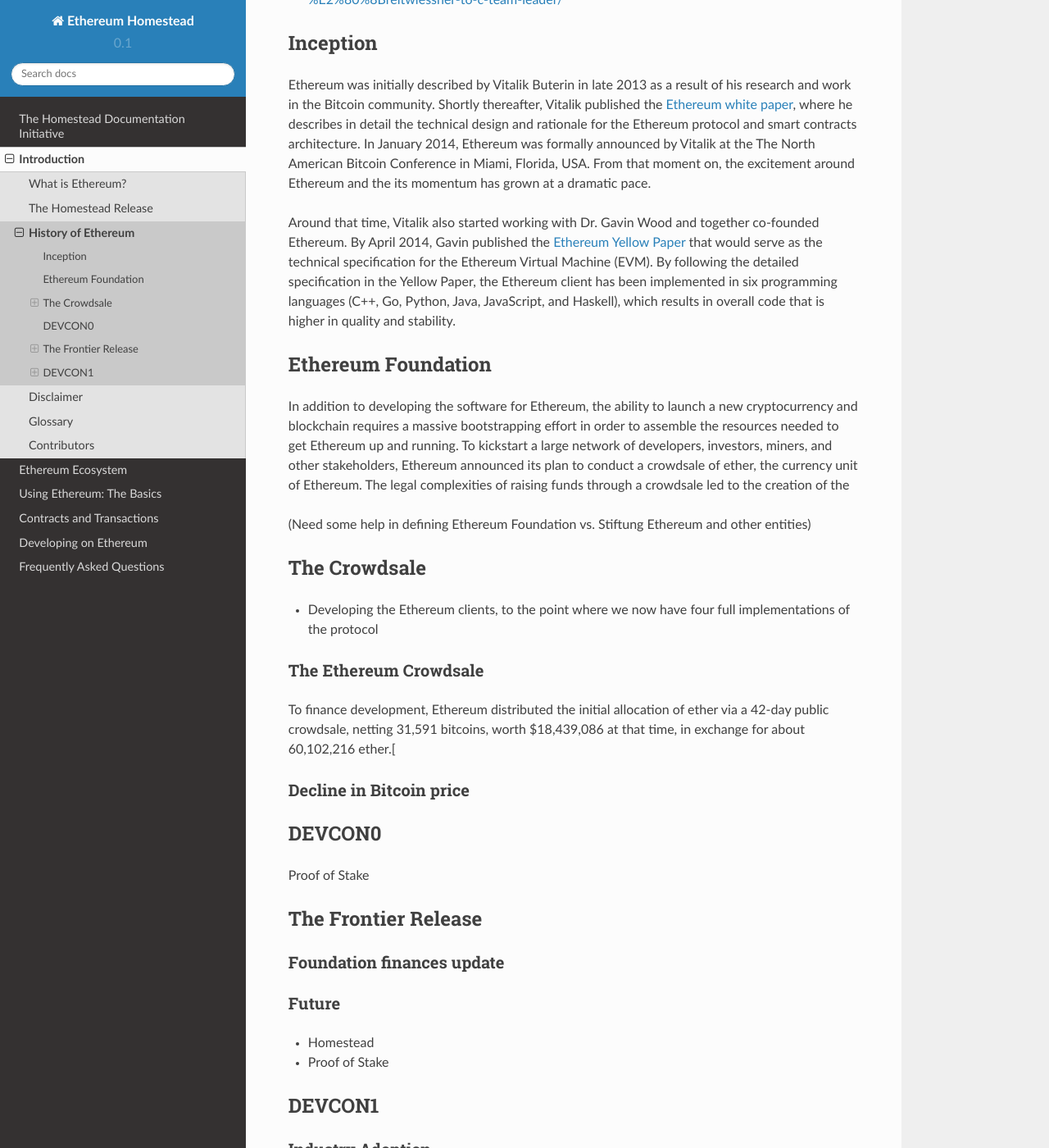
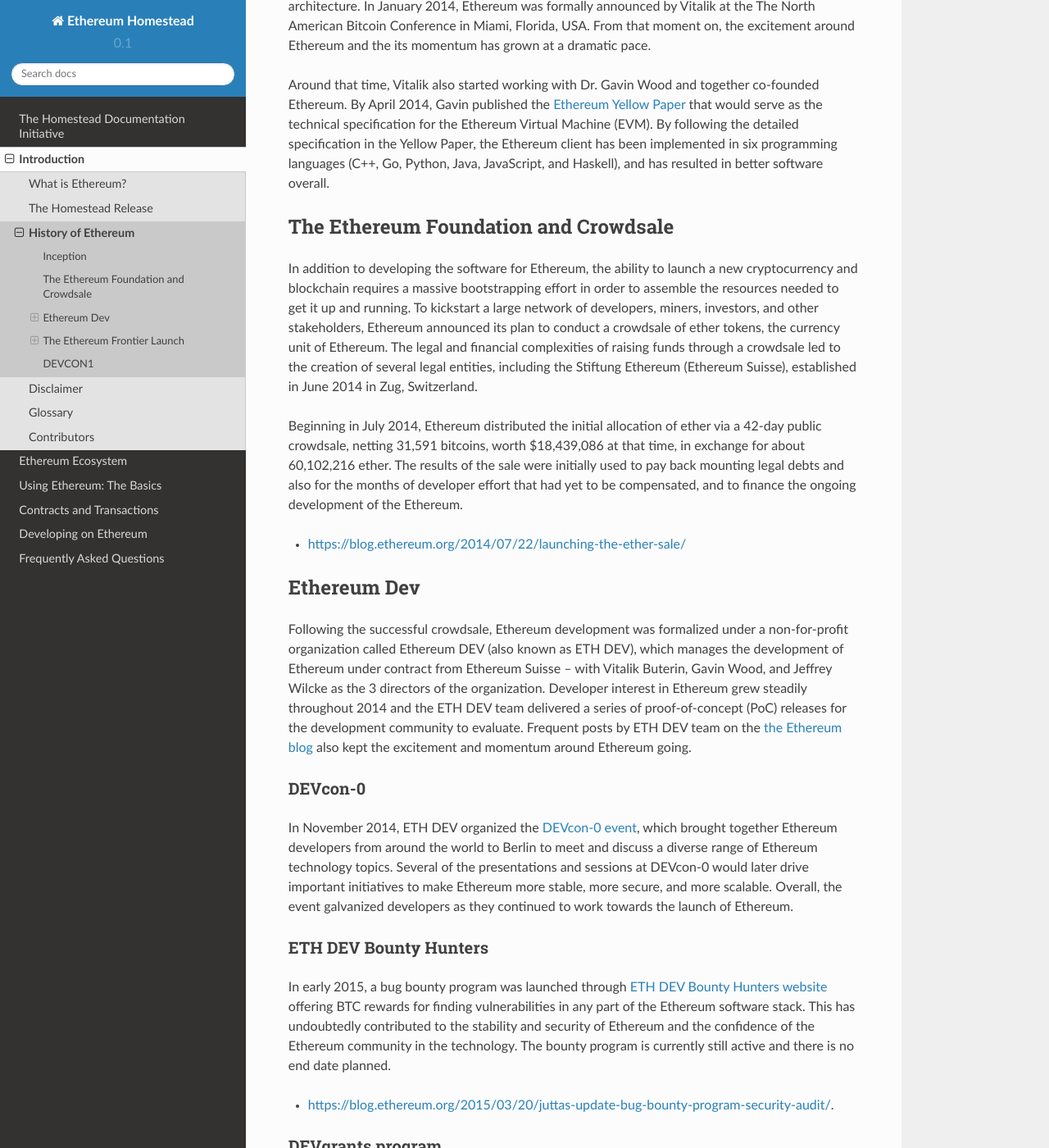
Before and after one commit to ethereum/homestead-guide, a Sphinx documentation site: the page built from source/introduction/history-of-ethereum.rst, in a window 1280 px wide and 1400 px high, scrolled down 292 px. Shown: the whole window at 82% size. Built offline with Sphinx 7.4.7 and the Read the Docs theme 2.0.0, drawn with Linux system fonts in a browser that asks for light colours; some of the changed text lies outside the part shown.

Commit message:
Up to Frontier release

```diff
--- a/source/introduction/history-of-ethereum.rst
+++ b/source/introduction/history-of-ethereum.rst
@@ -1,77 +1,66 @@
 ********************************************************************************
 History of Ethereum
 ********************************************************************************
-
-Sections
-
-* https://medium.com/@ConsenSys/programmable-blockchains-in-context-ethereum-s-future-cd8451eb421e#.ipzq6ttnh
-* http://bitcoinist.net/ethereum-foundation-appoints-%E2%80%8Bdr-christian-%E2%80%8Breitwiessner-to-c-team-leader/
 
 Inception
 ================================================================================
 Ethereum was initially described by Vitalik Buterin in late 2013 as a result of his research and work in the Bitcoin community. Shortly thereafter, Vitalik published the `Ethereum white paper <http://vbuterin.com/ethereum.html>`_, where he describes in detail the technical design and rationale for the Ethereum protocol and smart contracts architecture. In January 2014, Ethereum was formally announced by Vitalik at the The North American Bitcoin Conference in Miami, Florida, USA. From that moment on, the excitement around Ethereum and the its momentum has grown at a dramatic pace.
 
-Around that time, Vitalik also started working with Dr. Gavin Wood and together co-founded Ethereum. By April 2014, Gavin published the `Ethereum Yellow Paper <http://gavwood.com/paper.pdf>`_ that would serve as the technical specification for the Ethereum Virtual Machine (EVM). By following the detailed specification in the Yellow Paper, the Ethereum client has been implemented in six programming languages (C++, Go, Python, Java, JavaScript, and Haskell), which results in overall code that is higher in quality and stability.
+Around that time, Vitalik also started working with Dr. Gavin Wood and together co-founded Ethereum. By April 2014, Gavin published the `Ethereum Yellow Paper <http://gavwood.com/paper.pdf>`_ that would serve as the technical specification for the Ethereum Virtual Machine (EVM). By following the detailed specification in the Yellow Paper, the Ethereum client has been implemented in six programming languages (C++, Go, Python, Java, JavaScript, and Haskell), and has resulted in better software overall.
+
+.. When a discrepancy occurs due to either human or computer languages, a roundtable of client developers can compare results and discuss the ramifications of a particular interpretation so as to determine a specific course of action. Aided by automated and random testing, sometimes the result of a consensus failure was not in code, but the documentation itself. Nonetheless, the benefits of a specification-driven implementation began to shine, helping to neutralise human error as we interpreted words into code.
 
 .. https://blog.ethereum.org/2016/02/09/cut-and-try-building-a-dream/
 .. http://www.coindesk.com/ethererum-launches-cryptocurrency-2-0-network/
 
 
-Ethereum Foundation
-=======================================================================
+The Ethereum Foundation and Crowdsale
+================================================================================
+In addition to developing the software for Ethereum, the ability to launch a new cryptocurrency and blockchain requires a massive bootstrapping effort in order to assemble the resources needed to get it up and running. To kickstart a large network of developers, miners, investors, and other stakeholders, Ethereum announced its plan to conduct a crowdsale of ether tokens, the currency unit of Ethereum. The legal and financial complexities of raising funds through a crowdsale led to the creation of several legal entities, including the Stiftung Ethereum (Ethereum Suisse), established in June 2014 in Zug, Switzerland.
+
+Beginning in July 2014, Ethereum distributed the initial allocation of ether via a 42-day public crowdsale, netting 31,591 bitcoins, worth $18,439,086 at that time, in exchange for about 60,102,216 ether. The results of the sale were initially used to pay back mounting legal debts and also for the months of developer effort that had yet to be compensated, and to finance the ongoing development of the Ethereum.
+
+* https://blog.ethereum.org/2014/07/22/launching-the-ether-sale/
 
 
-In addition to developing the software for Ethereum, the ability to launch a new cryptocurrency and blockchain requires a massive bootstrapping effort in order to assemble the resources needed to get Ethereum up and running. To kickstart a large network of developers, investors, miners, and other stakeholders, Ethereum announced its plan to conduct a crowdsale of ether, the currency unit of Ethereum. The legal complexities of raising funds through a crowdsale led to the creation of the
+Ethereum Dev
+================================================================================
+Following the successful crowdsale, Ethereum development was formalized under a non-for-profit organization called Ethereum DEV (also known as ETH DEV), which manages the development of Ethereum under contract from Ethereum Suisse – with Vitalik Buterin, Gavin Wood, and Jeffrey Wilcke as the 3 directors of the organization. Developer interest in Ethereum grew steadily throughout 2014 and the ETH DEV team delivered a series of proof-of-concept (PoC) releases for the development community to evaluate. Frequent posts by ETH DEV team on the  `the Ethereum blog <https://blog.ethereum.org>`_ also kept the excitement and momentum around Ethereum going.
 
-(Need some help in defining Ethereum Foundation vs. Stiftung Ethereum and other entities)
+DEVcon-0
+--------------------------------------------------------------------------------
+In November 2014, ETH DEV organized the `DEVcon-0 event <https://blog.ethereum.org/2014/12/05/d%CE%BEvcon-0-recap/>`_, which brought together Ethereum developers from around the world to Berlin to meet and discuss a diverse range of Ethereum technology topics. Several of the presentations and sessions at DEVcon-0 would later drive important initiatives to make Ethereum more stable, more secure, and more scalable. Overall, the event galvanized developers as they continued to work towards the launch of Ethereum.
+
+ETH DEV Bounty Hunters
+--------------------------------------------------------------------------------
+In early 2015, a bug bounty program was launched through `ETH DEV Bounty Hunters website <http://bounty.ethdev.com/>`_ offering BTC rewards for finding vulnerabilities in any part of the Ethereum software stack. This has undoubtedly contributed to the stability and security of Ethereum and the confidence of the Ethereum community in the technology. The bounty program is currently still active and there is no end date planned.
+
+* https://blog.ethereum.org/2015/03/20/juttas-update-bug-bounty-program-security-audit/.
+
+DEVgrants program
+--------------------------------------------------------------------------------
+In April 2015, `the DEVgrants program <https://blog.ethereum.org/2015/04/07/devgrants-help/>`_ was announced, which is a program that offers funding for contributions both to the Ethereum platform, and to projects based on Ethereum. Hundreds of developers were already contributing their time and thinking to Ethereum projects or in open source projects. This program served to reward and support those developers for their contributions. The DEVgrants program continues to operate today and has funding of the program was recently renewed in January 2016.
+
+* https://blog.ethereum.org/2016/01/08/d%CE%BEvgrants-update-new-funding/
+
+Security Audit
+--------------------------------------------------------------------------------
+The Ethereum security audit began at the end of 2014 and continued through the first half of 2015. Ethereum engaged multiple third party software security firms to conduct an end-to-end audit of "everything" (from networking to the Ethereum VM to syncing layer to Proof-of-Work, etc). The audits uncovered security issues that were addressed and tested again, but ultimately resulted in a more secure platform.
+
+* https://blog.ethereum.org/2015/07/07/know-ethereum-secure/
 
 
+The Ethereum Frontier Launch
+=======================================================================
+The Ethereum "Frontier" network launched on July 30th, 2015, and the world
 
+and communities
+The Frontier release is the first milestone in the Ethereum project
 
-.. https://blog.ethereum.org/2014/07/22/launching-the-ether-sale/
+During the Frontier release, we expect early adopters and application developers to establish communities and start forming a live ecosystem
 
-
-The Crowdsale
-================================================================================
-
-* Developing the Ethereum clients, to the point where we now have four full implementations of the protocol
-
-
-
-
-
-
-
-
-
-
-The Ethereum Crowdsale
----------------------------------------------------------------
-
-To finance development, Ethereum distributed the initial allocation of ether via a 42-day public crowdsale, netting 31,591 bitcoins, worth $18,439,086 at that time, in exchange for about 60,102,216 ether.[
-
-.. https://blog.ethereum.org/2014/07/22/launching-the-ether-sale/
-
-Decline in Bitcoin price
----------------------------------------------------------------
-
-
-
-
-DEVCON0
-=======================================================================
-
-
-
-Proof of Stake
-
-
-
-
-
-The Frontier Release
-=======================================================================
-
+* https://blog.ethereum.org/2015/07/30/ethereum-launches/
+* https://blog.ethereum.org/2015/07/22/frontier-is-coming-what-to-expect-and-how-to-prepare/
 
 Foundation finances update
 ---------------------------------------------------------------
@@ -89,20 +78,4 @@
 DEVCON1
 =======================================================================
 
-
-
-
-Industry Adoption
----------------------------------------------------------------
-
-* Microsoft
-* Deloitte
-* ConsenSys
-
-
-
-
-.. REFERENCES
-
-.. https://medium.com/@ConsenSys/programmable-blockchains-in-context-ethereum-s-future-cd8451eb421e#.ipzq6ttnh
-.. http://bitcoinist.net/ethereum-foundation-appoints-%E2%80%8Bdr-christian-%E2%80%8Breitwiessner-to-c-team-leader/
+short delay, DEVCON1 was announced to take place in London, England for a week in November 2015. Almost 400 people joined together at this location for an entire week, totaling 80 talks and topics about the Ethereum ecosystem.
```
